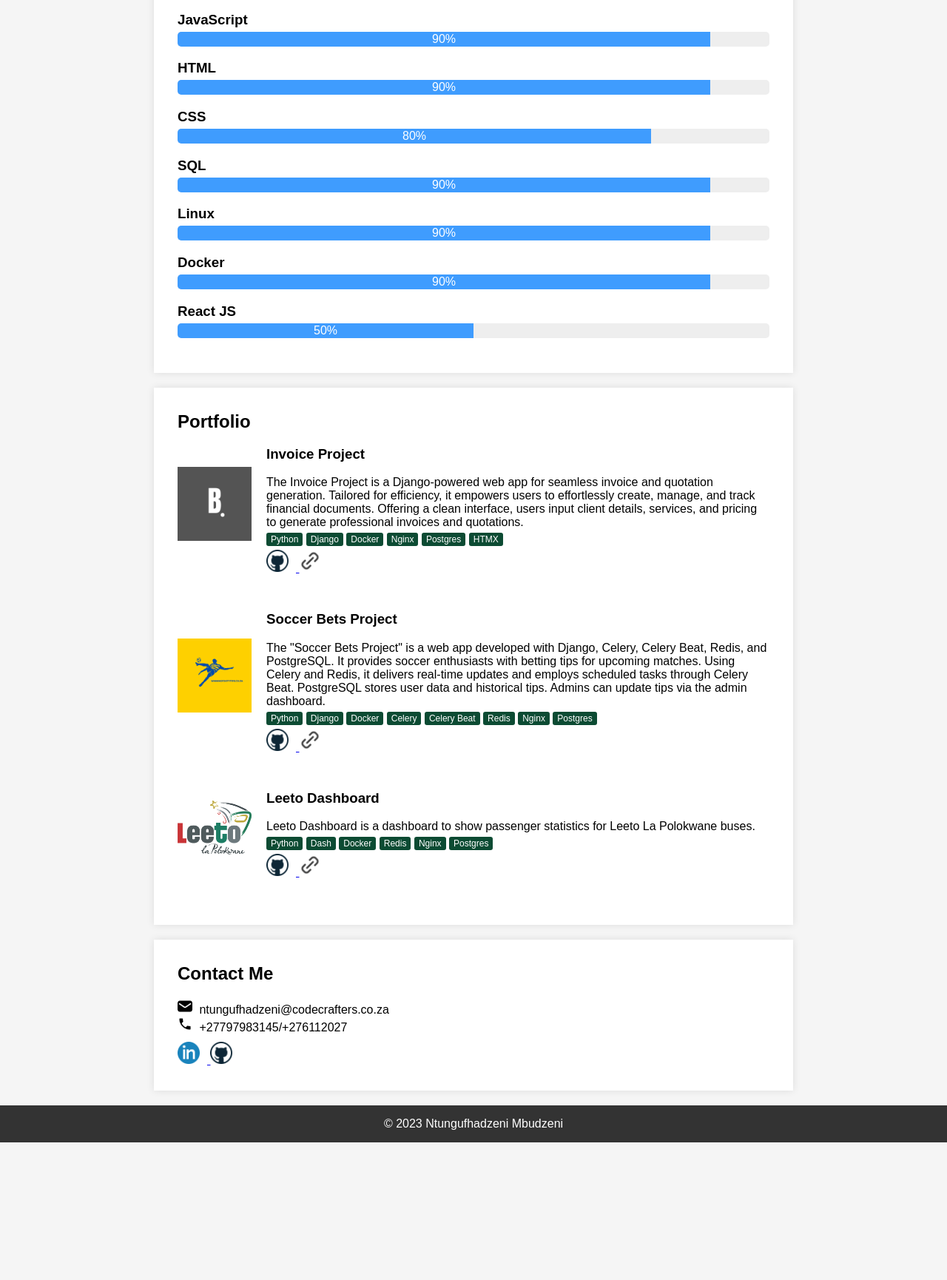
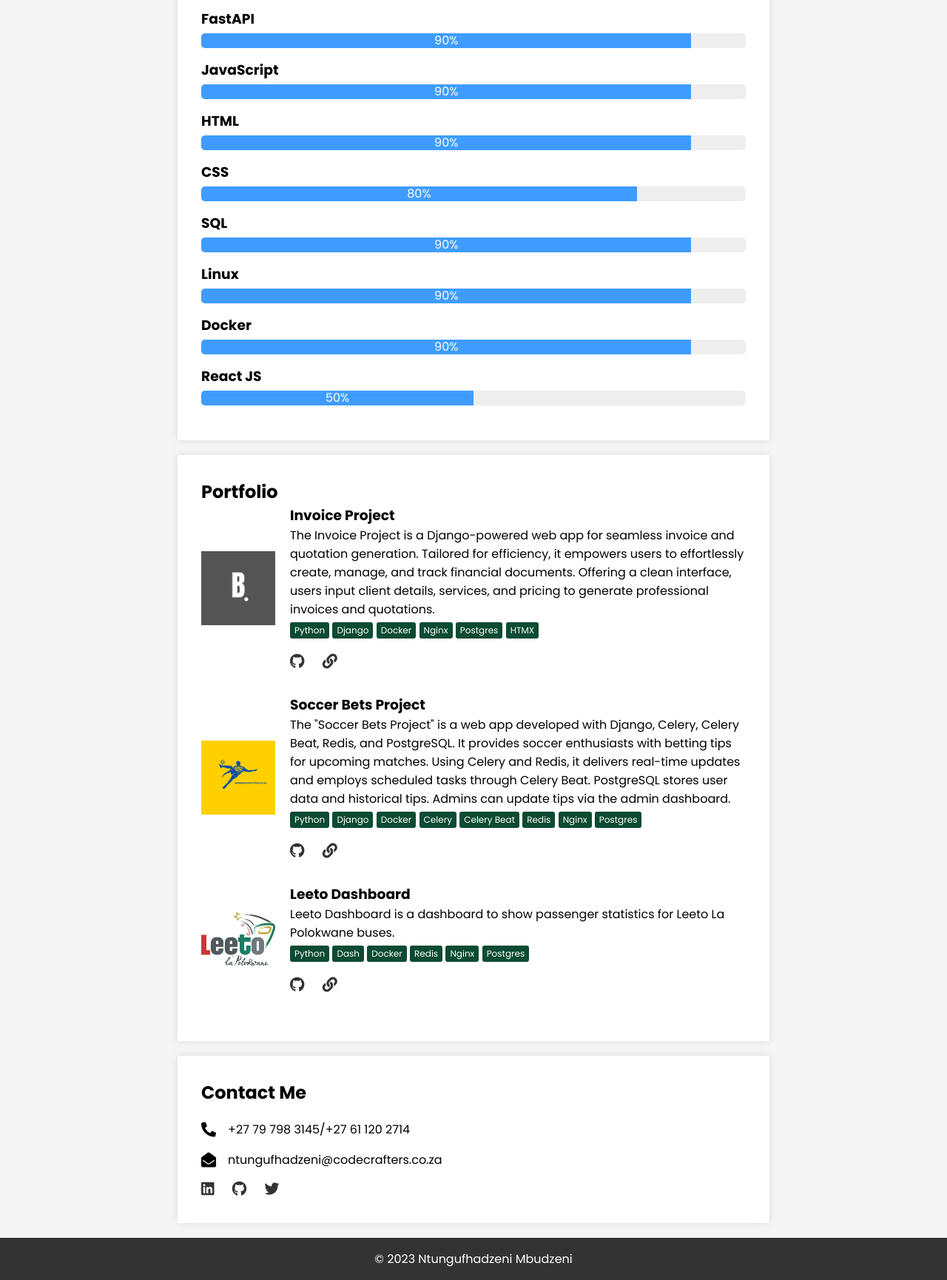
Before and after one commit to ntungufhadzeni/portfolio, a plain HTML site: page index.html in a window 1280 px wide. Shown: the part 737-2467 px from the top of the page at 74% size. Before the commit the page ends 2281 px from the top, so only its background shows below. Drawn offline with Linux system fonts and the light colour scheme.

Commit message:
remove picture icons and use awesome fonts

```diff
--- a/index.html
+++ b/index.html
@@ -5,6 +5,7 @@
         <meta name="viewport" content="width=device-width, initial-scale=1.0">
         <title>Ntungufhadzeni Mbudzeni - Portfolio</title>
         <link rel="stylesheet" href="style.css">
+        <link rel="stylesheet" href="https://cdnjs.cloudflare.com/ajax/libs/font-awesome/5.15.3/css/all.min.css">
     </head>
     <body>
         <header>
@@ -24,7 +25,7 @@
                 <div class="profile">
                     <img src="profile-picture.jpg" alt="Profile Picture" class="profile-img">
                     <div class="profile-info">
-                        <p>Welcome to my portfolio website. I'm a Python Developer with a passion for crafting efficient solutions
+                        <p>Hi, I'm <span>Ntungufhadzeni Mbudzeni</span>. I'm a Python Developer with a passion for crafting efficient solutions
                             using Python frameworks such as Django and Flask. I specialize in developing robust backend systems and
                             leveraging my coding expertise to solve complex challenges.</p>
                         <p>I excel in collaborating with teams to create innovative applications and enjoy staying updated with the
@@ -33,6 +34,7 @@
                 </div>
             </section>
             <section id="skills">
+                <div class="skills">
                     <h2>Skills</h2>
                     <div class="skill">
                         <h3>Python</h3>
@@ -100,6 +102,7 @@
                             <div class="progress" style="width: 50%;">50%</div>
                         </div>
                     </div>
+                </div>
                 <!-- Add more skills and progress bars as needed -->
             </section>
             <section id="portfolio">
@@ -123,12 +126,14 @@
                             <span class="tag">Postgres</span>
                             <span class="tag">HTMX</span>
                         </div>
-                        <a href="https://github.com/ntungufhadzeni/invoice-project.git">
-                            <img src="github-icon.png" alt="GitHub" class="social-icon">
+                        <div class="project-links">
+                            <a href="https://github.com/ntungufhadzeni/invoice-project.git" target="_blank">
+                                <i class="fab fa-github"></i>
                             </a>
-                        <a href="https://billify.codecrafters.co.za">
-                            <img src="web-icon.png" alt="Link" class="social-icon">
+                            <a href="https://billify.codecrafters.co.za" target="_blank">
+                                <i class="fa fa-link"></i>
                             </a>
+                        </div>
                     </div>
                 </div>
                 <div class="project">
@@ -151,12 +156,14 @@
                             <span class="tag">Nginx</span>
                             <span class="tag">Postgres</span>
                         </div>
-                        <a href="https://github.com/ntungufhadzeni/soccer_bets.git">
-                            <img src="github-icon.png" alt="GitHub" class="social-icon">
+                        <div class="project-links">
+                            <a href="https://github.com/ntungufhadzeni/soccer_bets.git" target="_blank">
+                                <i class="fab fa-github"></i>
                             </a>
-                        <a href="https://winningfootytips.co.za/">
-                            <img src="web-icon.png" alt="Link" class="social-icon">
+                            <a href="https://winningfootytips.co.za/" target="_blank">
+                                <i class="fa fa-link"></i>
                             </a>
+                        </div>
                     </div>
                 </div>
                 <div class="project">
@@ -174,26 +181,37 @@
                             <span class="tag">Nginx</span>
                             <span class="tag">Postgres</span>
                         </div>
-                        <a href="https://github.com/ntungufhadzeni/leeto-dash.git">
-                            <img src="github-icon.png" alt="GitHub" class="social-icon">
+                        <div class="project-links">
+                            <a href="https://github.com/ntungufhadzeni/leeto-dash.git" target="_blank">
+                                <i class="fab fa-github"></i>
                             </a>
-                        <a href="https://leetodash.co.za">
-                            <img src="web-icon.png" alt="Link" class="social-icon">
+                            <a href="https://leetodash.co.za" target="_blank">
+                                <i class="fa fa-link"></i>
                             </a>
+                        </div>
                     </div>
                 </div>
             </section>
             <section id="contact">
                 <h2>Contact Me</h2>
                 <div class="contact-info">
-                    <p><img src="email-icon.png" alt="Email" class="contact-icon"> ntungufhadzeni@codecrafters.co.za</p>
-                    <p><img src="phone-icon.png" alt="Phone" class="contact-icon"> +27797983145/+276112027</p>
+                    <div class="info-box">
+                        <i class="fas fa-phone-alt"></i>
+                        <p>+27 79 798 3145/+27 61 120 2714</p>
+                    </div>
+                    <div class="info-box">
+                        <i class="fas fa-envelope-open"></i>
+                        <p>ntungufhadzeni@codecrafters.co.za</p>
+                    </div>
                     <div class="social-links">
                         <a href="https://www.linkedin.com/in/ntungufhadzeni-mbudzeni-31944352/" target="_blank">
-                            <img src="linkedin-icon.png" alt="LinkedIn" class="social-icon">
+                            <i class="fab fa-linkedin"></i>
                         </a>
                         <a href="https://github.com/ntungufhadzeni" target="_blank">
-                            <img src="github-icon.png" alt="GitHub" class="social-icon">
+                            <i class="fab fa-github"></i>
+                        </a>
+                        <a href="https://twitter.com/mbudzeni_n" target="_blank">
+                            <i class="fab fa-twitter"></i>
                         </a>
                     </div>
                 </div>
--- a/style.css
+++ b/style.css
@@ -1,10 +1,22 @@
+/* Google Fonts */
+@import url("https://fonts.googleapis.com/css2?family=Poppins:wght@200;300;400;500;600;700&display=swap");
+
+* {
+    margin: 0;
+    padding: 0;
+    box-sizing: border-box;
+    list-style: none;
+    text-decoration: none;
+    font-family: "Poppins", sans-serif;
+    scroll-behavior: smooth;
+}
+
 body, h1, h2, p {
     margin: 0;
     padding: 0;
 }
 
 body {
-    font-family: Arial, sans-serif;
     background-color: #f5f5f5;
     min-height: 100vh;
 }
@@ -54,6 +66,16 @@ section {
     margin-left: 20px;
 }
 
+.project-links {
+    margin-top: 20px;
+}
+
+.project-links i {
+    font-size: 20px;
+    margin-right: 20px;
+    color: #333;
+}
+
 .tags {
     margin-top: auto;
     margin-bottom: 5px;
@@ -82,14 +104,16 @@ main {
     margin-bottom: 20px;
 }
 
-/* Add CSS for circular profile picture */
 .profile-img {
-    border-radius: 50%;
-    /* Makes the image round */
-    width: 150px;
-    /* Adjust the width and height as needed */
-    height: 150px;
+    width: 300px;
+    height: 200px;
+}
 
+.profile-img img {
+    width: 100%;
+    height: 100%;
+    object-fit: contain;
+    object-position: center;
 }
 
 /* Style for profile information */
@@ -102,6 +126,11 @@ main {
 .profile-info {
     margin-left: 20px;
     /* Adjust the spacing between image and text */
+}
+
+.profile-info span {
+    color: #01a29c;
+    font-weight: 600;
 }
 
 /* Style for contact icons */
@@ -118,22 +147,39 @@ main {
     margin-top: 20px;
 }
 
-/* Style for social icons */
+.info-box {
+    display: flex;
+    align-items: center;
+    margin: 1rem 0;
+}
+
+.info-box i {
+    font-size: 20px;
+}
+
+.info-box p {
+    margin-left: 1rem;
+    font-weight: 400;
+}
+
+
 .social-links {
     margin-top: 10px;
 }
 
-.social-icon {
-    width: 30px;
-    /* Adjust the size of the icons */
-    height: 30px;
-    margin-right: 10px;
-    /* Adjust the spacing between icons */
+.social-links i {
+    font-size: 20px;
+    margin-right: 20px;
+    color: #333;
 }
 
 /* Style for skills section */
-#skills {
-    margin-top: 20px;
+.skills {
+    margin-top: 10px;
+}
+
+.skills h2{
+    margin-bottom: 10px;
 }
 
 /* Style for each skill */
```
Also changed, not shown: email-icon.png (deleted), github-icon.png (deleted), linkedin-icon.png (deleted), phone-icon.png (deleted), web-icon.png (deleted). Lines whose indentation alone changed are shown as unchanged.
